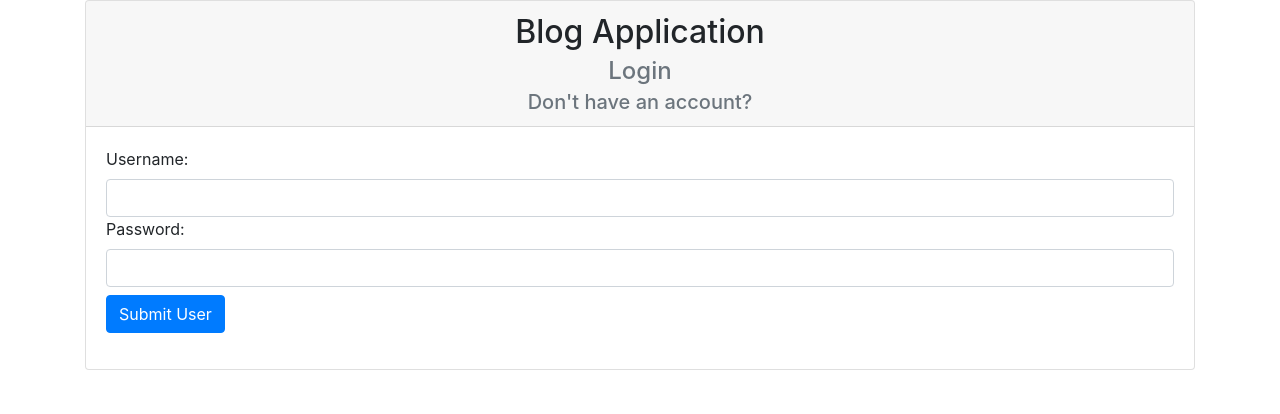
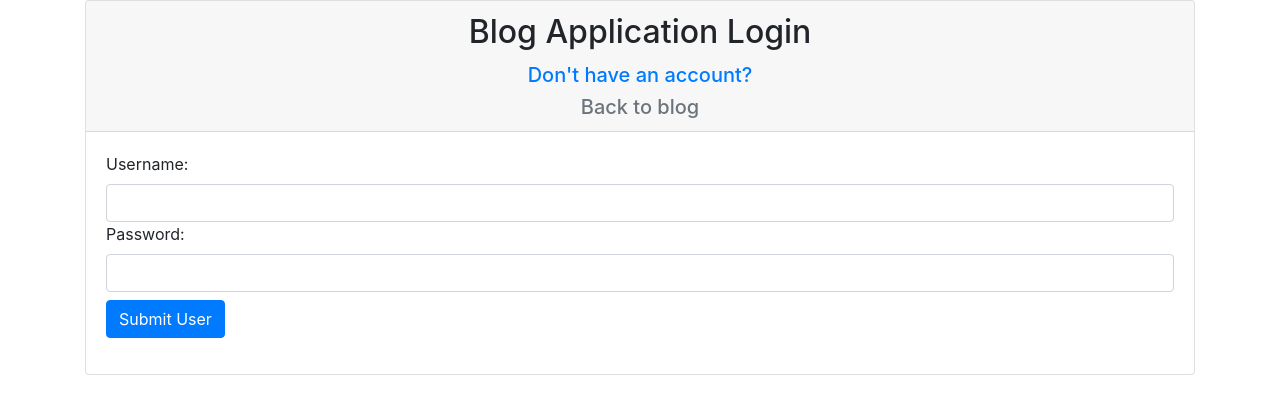
Before and after one commit to lucien-stavenhagen/MERN-Stack-Example, a React (Create React App) app in the folder express-posts/react-client/: page /login in a window 1280 px wide. Shown: the top 414 px of the page. Built offline with nearby package versions, Linux system fonts and the light colour scheme.

Commit message:
add back to blog links in login and new user components. add dot gitignore file finally so node_modules will be ignored from now on

```diff
--- a/express-posts/react-client/src/components/usercomponents/NewUser.js
+++ b/express-posts/react-client/src/components/usercomponents/NewUser.js
@@ -1,6 +1,7 @@
 import React, { Component } from "react";
 import axios from "axios";
 import utils from "../../utils/utils";
+import { Link } from "react-router-dom";
 
 export default class NewUser extends Component {
   constructor(props) {
@@ -38,6 +39,11 @@ export default class NewUser extends Component {
           <div className="card-header">
             <h2 className="card-title text-center">Blog Application</h2>
             <h4 className="card-subtitle text-center text-muted">Register</h4>
+            <Link to="/">
+              <h5 className="card-subtitle text-center text-muted mt-2">
+                Back to blog
+              </h5>
+            </Link>
           </div>
           <div className="card-body">
             <form onSubmit={this.handleSubmit}>
--- a/express-posts/react-client/src/components/usercomponents/UserLogin.js
+++ b/express-posts/react-client/src/components/usercomponents/UserLogin.js
@@ -44,11 +44,15 @@ export default class UserLogin extends Component {
       <div className="container">
         <div className="card">
           <div className="card-header">
-            <h2 className="card-title text-center">Blog Application</h2>
-            <h4 className="card-subtitle text-center text-muted">Login</h4>
+            <h2 className="card-title text-center">Blog Application Login</h2>
             <Link to="/newuser">
-              <h5 className="card-subtitle text-center text-muted mt-1">
+              <h5 className="card-subtitle text-center mt-1">
                 Don't have an account?
+              </h5>
+            </Link>
+            <Link to="/">
+              <h5 className="card-subtitle text-center text-muted mt-2">
+                Back to blog
               </h5>
             </Link>
           </div>
```
Also changed, not shown: 1 other file (tests, documents, lock files or other folders).
